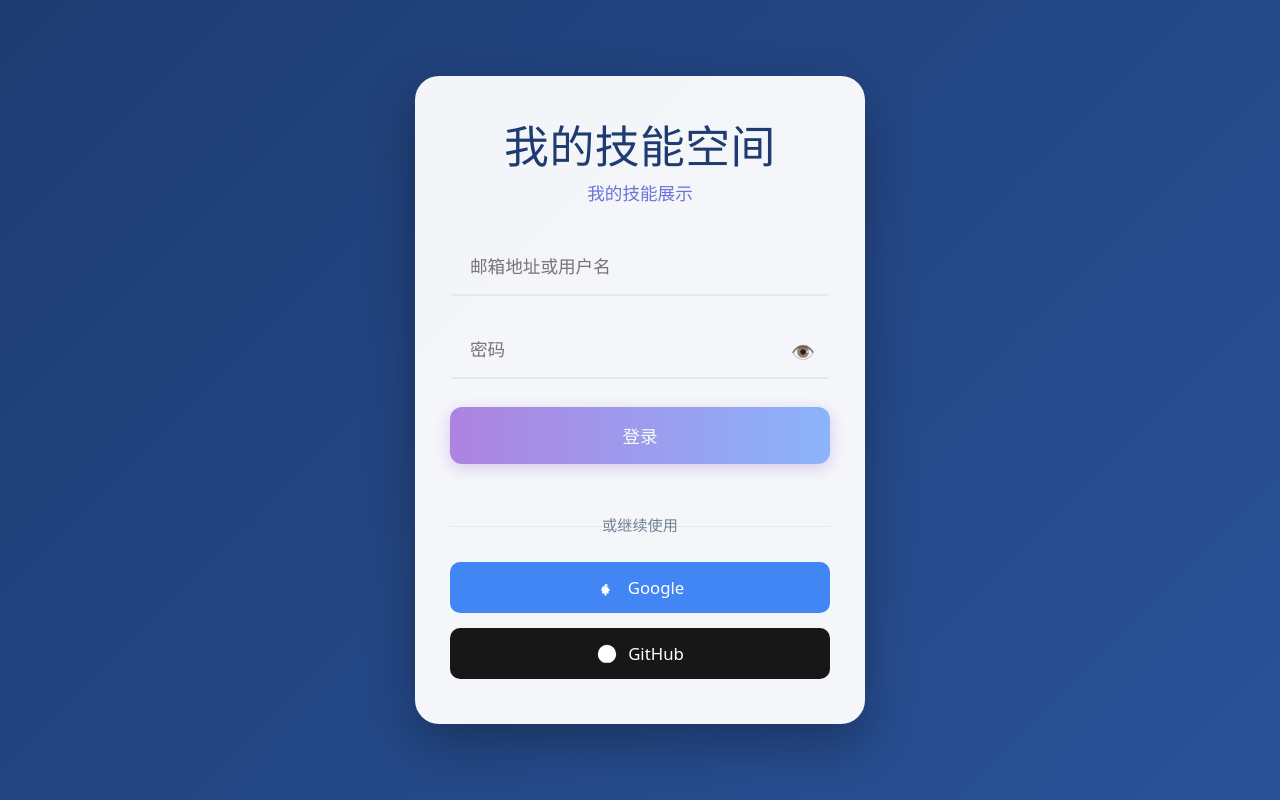
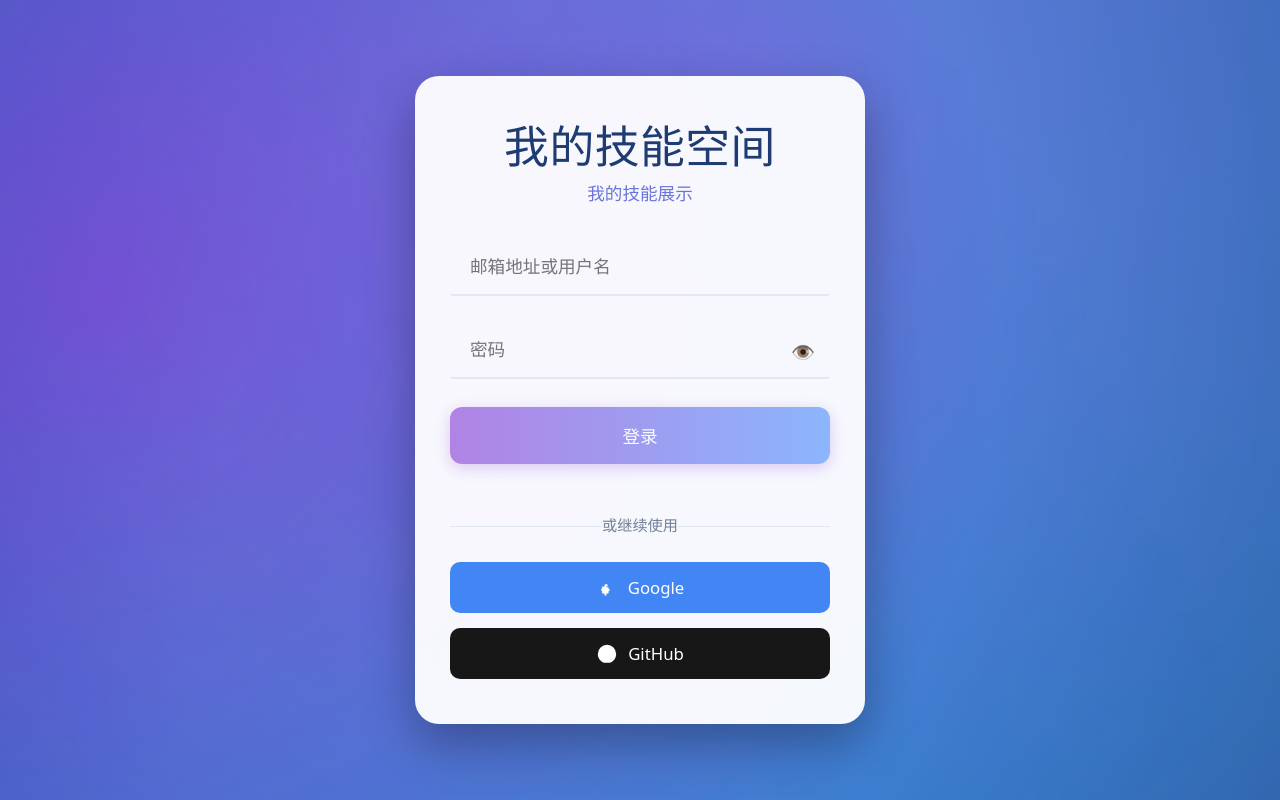
Before and after one commit to suimochuansheng/MySkillSpace, a Vue app in the folder frontend/skillspace/: page / in a window 1280 px wide. Built offline with nearby package versions, Linux system fonts and the light colour scheme.

Commit message:
fix:修复头像无法选择和个人名称显示不明显的问题

```diff
--- a/frontend/skillspace/src/views/dashboard/DashboardPage.vue
+++ b/frontend/skillspace/src/views/dashboard/DashboardPage.vue
@@ -8,7 +8,12 @@
           <div class="user-section">
             <el-dropdown @command="handleUserCommand">
               <span class="user-avatar-wrapper">
-                <el-avatar :size="40" src="https://cube.elemecdn.com/0/88/03b0d39583f48206768a7534e55bcpng.png" />
+                <el-avatar
+                  :size="40"
+                  :src="currentAvatar"
+                  class="user-avatar"
+                  @click.stop="showAvatarDialog = true"
+                />
                 <span class="username">{{ currentUser.username || currentUser.email }}</span>
               </span>
               <template #dropdown>
@@ -67,13 +72,42 @@
         </el-container>
       </el-container>
     </el-container>
+
+    <!-- 头像选择对话框 -->
+    <el-dialog
+      v-model="showAvatarDialog"
+      title="选择头像"
+      width="500px"
+      align-center
+    >
+      <div class="avatar-selection">
+        <div
+          v-for="avatar in avatarList"
+          :key="avatar.id"
+          class="avatar-option"
+          :class="{ 'avatar-selected': currentAvatar === avatar.url }"
+          @click="selectAvatar(avatar.url)"
+        >
+          <el-avatar :size="80" :src="avatar.url" />
+          <div class="avatar-check" v-if="currentAvatar === avatar.url">
+            <el-icon><Check /></el-icon>
+          </div>
+        </div>
+      </div>
+      <template #footer>
+        <span class="dialog-footer">
+          <el-button @click="showAvatarDialog = false">取消</el-button>
+          <el-button type="primary" @click="confirmAvatar">确定</el-button>
+        </span>
+      </template>
+    </el-dialog>
   </div>
 </template>
 
 <script setup>
 import { ref, computed, onMounted, shallowRef } from 'vue';
 import { ElMessage, ElMessageBox } from 'element-plus';
-import { Document, List, DataAnalysis, User, SwitchButton, ChatDotRound } from '@element-plus/icons-vue';
+import { Document, List, DataAnalysis, User, SwitchButton, ChatDotRound, Check } from '@element-plus/icons-vue';
 import { authAPI } from '@/api';
 
 // 导入模块组件
@@ -92,6 +126,27 @@ const currentUser = ref({
   username: '',
   email: ''
 });
+
+// 头像相关状态
+const showAvatarDialog = ref(false);
+const currentAvatar = ref('http://localhost:8000/static/avatars/avatar1.svg');
+const selectedAvatar = ref('http://localhost:8000/static/avatars/avatar1.svg');
+
+// 可选头像列表
+const avatarList = [
+  {
+    id: 1,
+    url: 'http://localhost:8000/static/avatars/avatar1.svg'
+  },
+  {
+    id: 2,
+    url: 'http://localhost:8000/static/avatars/avatar2.svg'
+  },
+  {
+    id: 3,
+    url: 'http://localhost:8000/static/avatars/avatar3.svg'
+  }
+];
 
 // 模块配置映射
 const moduleConfig = {
@@ -179,6 +234,13 @@ const fetchCurrentUser = async () => {
       currentUser.value = JSON.parse(storedUser);
     }
 
+    // 从localStorage加载头像设置
+    const storedAvatar = localStorage.getItem('userAvatar');
+    if (storedAvatar) {
+      currentAvatar.value = storedAvatar;
+      selectedAvatar.value = storedAvatar;
+    }
+
     // 再从后端API获取最新信息
     const response = await authAPI.getCurrentUser();
     currentUser.value = response;
@@ -191,6 +253,20 @@ const fetchCurrentUser = async () => {
       window.location.href = '/';
     }
   }
+};
+
+// 选择头像
+const selectAvatar = (url) => {
+  selectedAvatar.value = url;
+};
+
+// 确认头像选择
+const confirmAvatar = () => {
+  currentAvatar.value = selectedAvatar.value;
+  // 保存到localStorage
+  localStorage.setItem('userAvatar', selectedAvatar.value);
+  showAvatarDialog.value = false;
+  ElMessage.success('头像更新成功');
 };
 
 // 组件挂载时获取用户信息
@@ -252,9 +328,32 @@ onMounted(() => {
   background-color: rgba(255, 255, 255, 0.2);
 }
 
+/* 头像样式优化 */
+.user-avatar {
+  cursor: pointer;
+  border: 2px solid rgba(255, 255, 255, 0.5);
+  transition: all 0.3s ease;
+}
+
+.user-avatar:hover {
+  border-color: #ffffff;
+  transform: scale(1.05);
+  box-shadow: 0 2px 12px rgba(0, 0, 0, 0.2);
+}
+
+/* 用户名样式优化 - 提高辨识度 */
 .username {
   font-size: 14px;
-  font-weight: 500;
+  font-weight: 600;
+  color: #ffffff;
+  text-shadow:
+    0 1px 2px rgba(0, 0, 0, 0.3),
+    0 0 8px rgba(0, 0, 0, 0.2);
+  background: rgba(0, 0, 0, 0.15);
+  padding: 4px 12px;
+  border-radius: 12px;
+  backdrop-filter: blur(4px);
+  -webkit-backdrop-filter: blur(4px);
 }
 
 /* Aside侧边栏样式 */
@@ -312,6 +411,60 @@ onMounted(() => {
   color: #909399;
 }
 
+/* 头像选择对话框样式 */
+.avatar-selection {
+  display: grid;
+  grid-template-columns: repeat(3, 1fr);
+  gap: 20px;
+  padding: 20px;
+  justify-items: center;
+}
+
+.avatar-option {
+  position: relative;
+  cursor: pointer;
+  border: 3px solid transparent;
+  border-radius: 50%;
+  padding: 5px;
+  transition: all 0.3s ease;
+  display: flex;
+  align-items: center;
+  justify-content: center;
+}
+
+.avatar-option:hover {
+  border-color: #409eff;
+  transform: scale(1.05);
+  box-shadow: 0 4px 12px rgba(64, 158, 255, 0.3);
+}
+
+.avatar-option.avatar-selected {
+  border-color: #67c23a;
+  box-shadow: 0 4px 12px rgba(103, 194, 58, 0.4);
+}
+
+.avatar-check {
+  position: absolute;
+  bottom: 0;
+  right: 0;
+  background: #67c23a;
+  color: white;
+  border-radius: 50%;
+  width: 28px;
+  height: 28px;
+  display: flex;
+  align-items: center;
+  justify-content: center;
+  border: 2px solid white;
+  box-shadow: 0 2px 8px rgba(0, 0, 0, 0.2);
+}
+
+.dialog-footer {
+  display: flex;
+  justify-content: flex-end;
+  gap: 10px;
+}
+
 /* 响应式设计 */
 @media (max-width: 768px) {
   .dashboard-aside {
--- a/frontend/skillspace/src/views/login/LoginPage.vue
+++ b/frontend/skillspace/src/views/login/LoginPage.vue
@@ -1,6 +1,13 @@
 <!-- src/components/LoginPage.vue -->
 <template>
   <div class="login-container">
+    <!-- 动态渐变背景层 -->
+    <div class="gradient-bg">
+      <div class="gradient-layer gradient-layer-1"></div>
+      <div class="gradient-layer gradient-layer-2"></div>
+      <div class="gradient-layer gradient-layer-3"></div>
+    </div>
+
     <!-- 背景粒子动画（超炫！） -->
     <div class="particles" ref="particlesContainer"></div>
 
@@ -213,15 +220,115 @@ const handleLogin = async () => {
 </script>
 
 <style scoped>
-/* 背景粒子动画（超炫！） */
+/* 背景容器 */
 .login-container {
   min-height: 100vh;
-  background: linear-gradient(135deg, #1e3c72 0%, #2a5298 100%);
   position: relative;
   overflow: hidden;
   display: flex;
   align-items: center;
   justify-content: center;
+  background: #1a1a2e; /* 深色基底 */
+}
+
+/* 动态渐变背景 - 性能优化版 */
+.gradient-bg {
+  position: absolute;
+  top: 0;
+  left: 0;
+  width: 100%;
+  height: 100%;
+  z-index: 1; /* 确保在基底之上 */
+  overflow: hidden;
+}
+
+/* 渐变层基础样式 */
+.gradient-layer {
+  position: absolute;
+  width: 150%;
+  height: 150%;
+  top: -25%;
+  left: -25%;
+  opacity: 1; /* 提高不透明度让效果更明显 */
+  mix-blend-mode: screen; /* 混合模式产生丰富色彩 */
+  will-change: transform; /* 启用GPU加速 */
+}
+
+/* 第一层渐变：紫蓝色调 */
+.gradient-layer-1 {
+  background: radial-gradient(
+    circle at 20% 50%,
+    rgba(106, 17, 203, 0.8) 0%,
+    rgba(37, 117, 252, 0.6) 50%,
+    transparent 100%
+  );
+  animation: drift-1 25s ease-in-out infinite;
+}
+
+/* 第二层渐变：青蓝色调 */
+.gradient-layer-2 {
+  background: radial-gradient(
+    circle at 80% 80%,
+    rgba(30, 60, 114, 0.9) 0%,
+    rgba(42, 82, 152, 0.7) 50%,
+    transparent 100%
+  );
+  animation: drift-2 30s ease-in-out infinite;
+  animation-delay: -5s; /* 错开动画时间 */
+}
+
+/* 第三层渐变：深紫色调 */
+.gradient-layer-3 {
+  background: radial-gradient(
+    circle at 50% 20%,
+    rgba(88, 28, 135, 0.7) 0%,
+    rgba(30, 60, 114, 0.5) 50%,
+    transparent 100%
+  );
+  animation: drift-3 35s ease-in-out infinite;
+  animation-delay: -10s; /* 错开动画时间 */
+}
+
+/* 渐变漂移动画 - 第一层 */
+@keyframes drift-1 {
+  0%, 100% {
+    transform: translate(0, 0) scale(1) rotate(0deg);
+  }
+  25% {
+    transform: translate(5%, -5%) scale(1.1) rotate(5deg);
+  }
+  50% {
+    transform: translate(-3%, 8%) scale(0.95) rotate(-3deg);
+  }
+  75% {
+    transform: translate(8%, 3%) scale(1.05) rotate(8deg);
+  }
+}
+
+/* 渐变漂移动画 - 第二层 */
+@keyframes drift-2 {
+  0%, 100% {
+    transform: translate(0, 0) scale(1) rotate(0deg);
+  }
+  33% {
+    transform: translate(-8%, 5%) scale(1.08) rotate(-10deg);
+  }
+  66% {
+    transform: translate(6%, -6%) scale(0.92) rotate(8deg);
+  }
+}
+
+/* 渐变漂移动画 - 第三层 */
+@keyframes drift-3 {
+  0%, 100% {
+    transform: translate(0, 0) scale(1) rotate(0deg);
+  }
+  40% {
+    transform: translate(4%, 7%) scale(1.12) rotate(6deg);
+  }
+  80% {
+    transform: translate(-7%, -4%) scale(0.88) rotate(-12deg);
+  }
 }
 
 .particles {
@@ -230,7 +337,7 @@ const handleLogin = async () => {
   left: 0;
   width: 100%;
   height: 100%;
-  z-index: 0;
+  z-index: 2; /* 在渐变背景之上 */
   pointer-events: none;
   overflow: hidden;
 }
@@ -275,7 +382,7 @@ const handleLogin = async () => {
   max-width: 450px;
   padding: 45px 35px;
   position: relative;
-  z-index: 1;
+  z-index: 10; /* 确保卡片在最上层 */
   transition: all 0.4s ease;
 }
 
```
